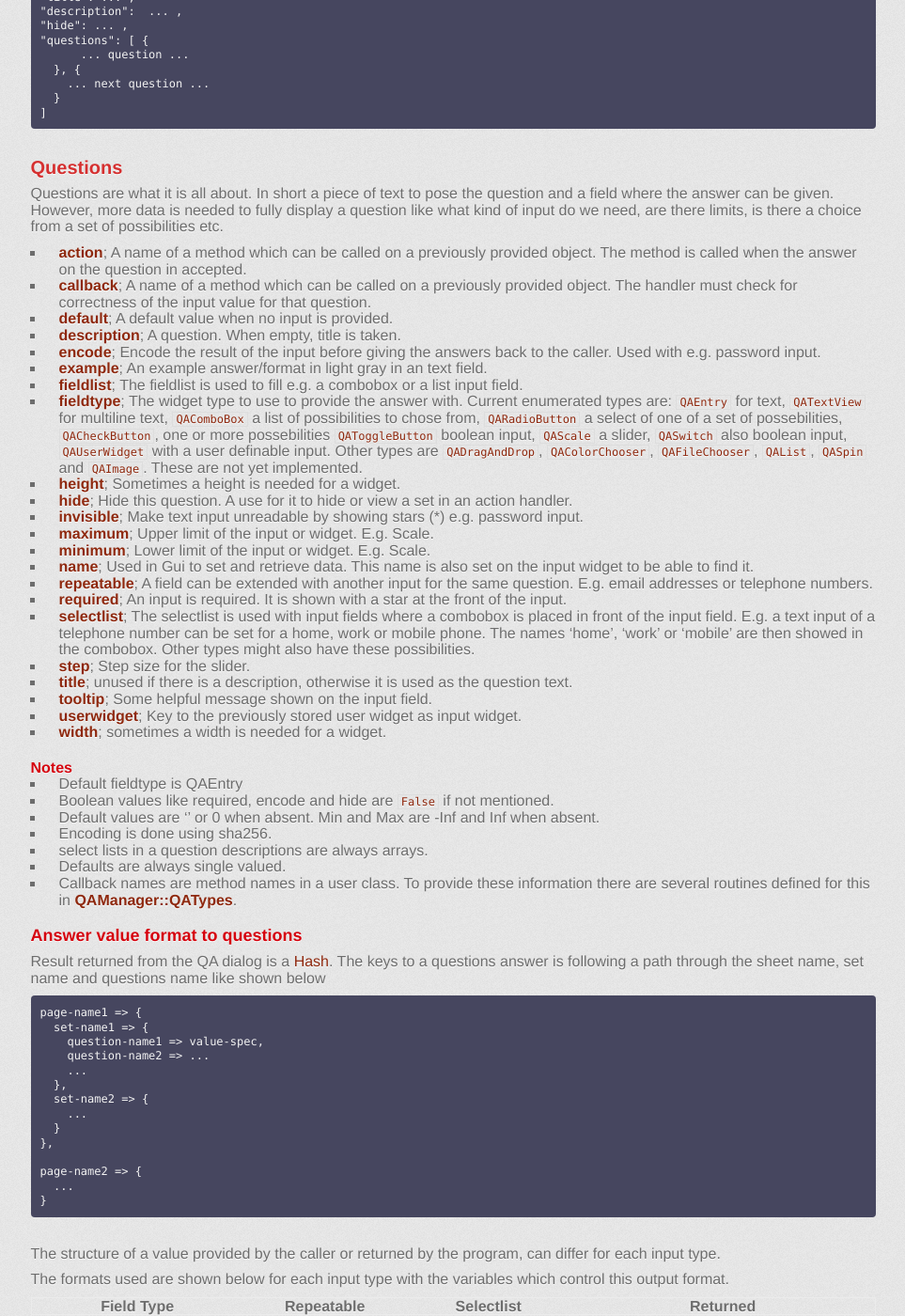
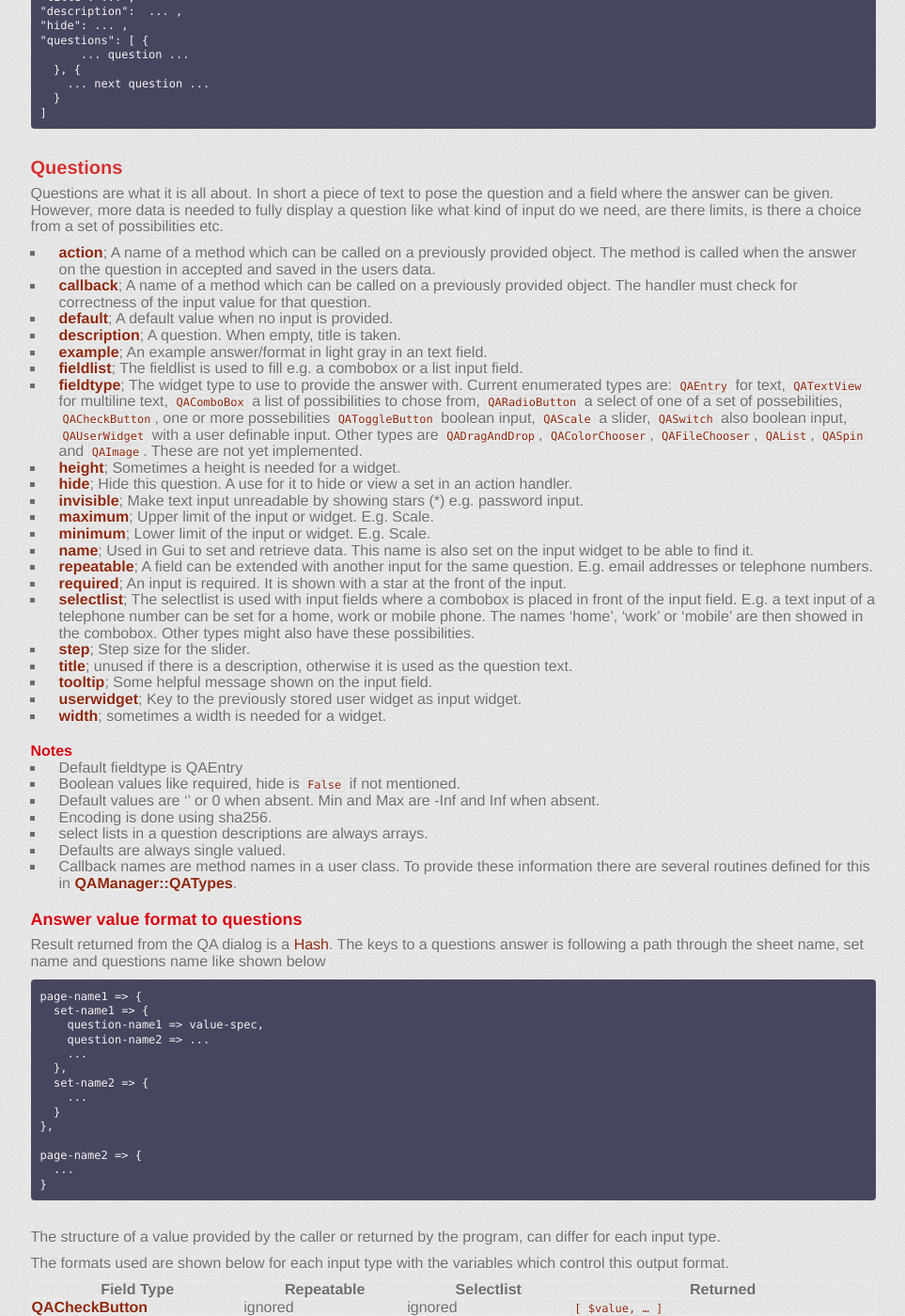
Before and after one commit to MARTIMM/question-answer, a Jekyll site: the page built from docs/content-docs/setup/structures.md, in a window 1280 px wide and 1400 px high, scrolled down 761 px. Shown: the whole window at 94% size, without its empty margins (289-1252 px from the left). Built offline with Jekyll 4.4.1, drawn with Linux system fonts in a browser that asks for light colours; some web fonts are replaced.

Commit message:
added action and removed encode field specs

```diff
--- a/docs/content-docs/setup/structures.md
+++ b/docs/content-docs/setup/structures.md
@@ -55,11 +55,10 @@ A set is not stored on disk on its own. A set is used to group a series of quest
 
 Questions are what it is all about. In short a piece of text to pose the question and a field where the answer can be given. However, more data is needed to fully display a question like what kind of input do we need, are there limits, is there a choice from a set of possibilities etc.
 
-* **action**; A name of a method which can be called on a previously provided object. The method is called when the answer on the question in accepted.
+* **action**; A name of a method which can be called on a previously provided object. The method is called when the answer on the question in accepted and saved in the users data.
 * **callback**; A name of a method which can be called on a previously provided object. The handler must check for correctness of the input value for that question.
 * **default**; A default value when no input is provided.
 * **description**; A question. When empty, title is taken.
-* **encode**; Encode the result of the input before giving the answers back to the caller. Used with e.g. password input.
 * **example**; An example answer/format in light gray in an text field.
 * **fieldlist**; The fieldlist is used to fill e.g. a combobox or a list input field.
 * **fieldtype**; The widget type to use to provide the answer with. Current enumerated types are: `QAEntry` for text, `QATextView` for multiline text, `QAComboBox` a list of possibilities to chose from, `QARadioButton` a select of one of a set of possebilities, `QACheckButton`, one or more possebilities `QAToggleButton` boolean input, `QAScale` a slider, `QASwitch` also boolean input, `QAUserWidget` with a user definable input. Other types are `QADragAndDrop`, `QAColorChooser`, `QAFileChooser`, `QAList`, `QASpin` and `QAImage`. These are not yet implemented.
@@ -81,7 +80,7 @@ Questions are what it is all about. In short a piece of text to pose the questio
 
 #### Notes
 * Default fieldtype is QAEntry
-* Boolean values like required, encode and hide are `False` if not mentioned.
+* Boolean values like required, hide is `False` if not mentioned.
 * Default values are '' or 0 when absent. Min and Max are -Inf and Inf when absent.
 * Encoding is done using sha256.
 * select lists in a question descriptions are always arrays.
@@ -177,7 +176,6 @@ The formats used are shown below for each input type with the variables which co
 |default      |o |o |o |o |o |o |o |o |o |o |o |o |o |  |
 |description  |o |o |o |o |o |o |o |o |o |o |o |o |o |  |
 |digits       |- |- |- |- |- |- |o |- |- |- |- |- |o |  |
-|encode       |o |- |- |- |- |- |- |- |- |- |- |- |- |  |
 |example      |o |- |- |- |- |- |- |- |- |- |- |- |- |  |
 |fieldlist    |- |! |! |- |! |! |  |  |  |  |  |  |  |  |
 |fieldtype    |o |! |! |! |! |! |! |! |! |! |! |! |! |! |
```
